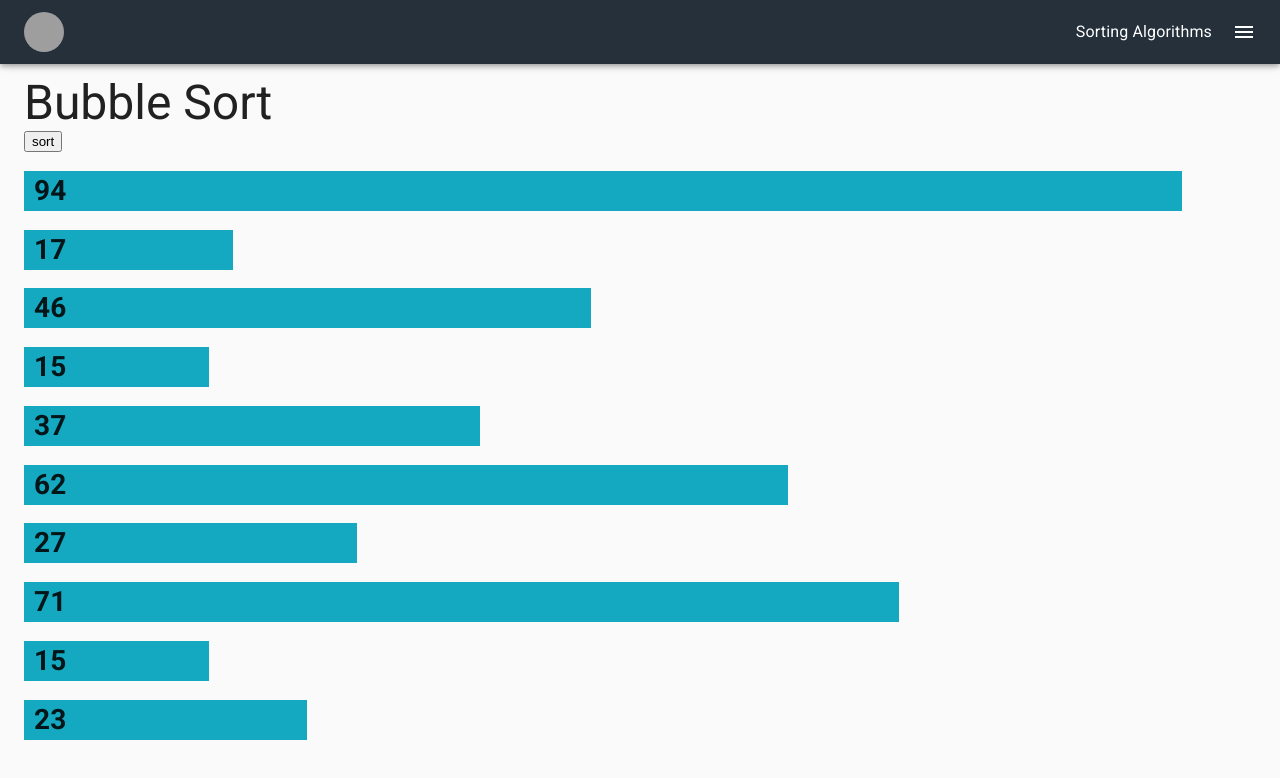
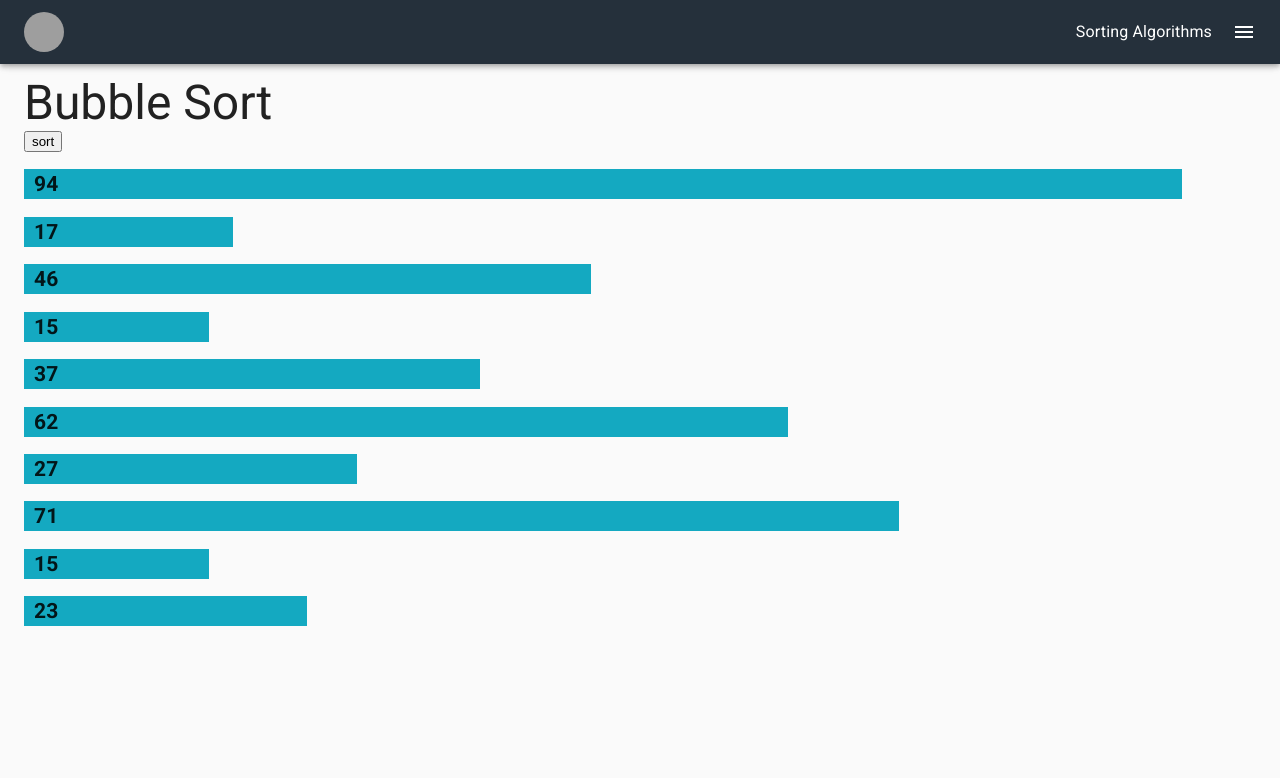
Before and after one commit to diegodominguez3/sorting-algorithms-animation, a React (Create React App) app: page / in a window 1280 px wide. Shown: the top 778 px of the page. Built offline with nearby package versions, Linux system fonts and the light colour scheme; grey boxes are pictures that could not be loaded.

Commit message:
adjusted some variables

```diff
--- a/src/components/DataBar.js
+++ b/src/components/DataBar.js
@@ -4,13 +4,13 @@ import styled from 'styled-components';
 class DataBar extends React.Component {
     render() {
     const Bar = styled.div`
-        height: 40px;
+        height: 30px;
         width: ${this.props.barValue}%;
         background: #14A9C1;
     `;
         return (
             <Bar>
-                <h1 style={{paddingLeft: '10px'}}>{this.props.barValue}</h1>
+                <h2 style={{paddingLeft: '10px'}}>{this.props.barValue}</h2>
             </Bar>
         );
     }
--- a/src/components/SortDataBody.js
+++ b/src/components/SortDataBody.js
@@ -36,7 +36,7 @@ class SortDataBody extends React.Component {
   delaySort() {
     setTimeout(() => {
       this.props.updateData(this.props.data);
-    }, 500);
+    }, 300);
 }
 
   renderElements() {
```
